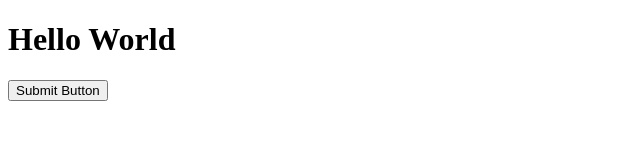
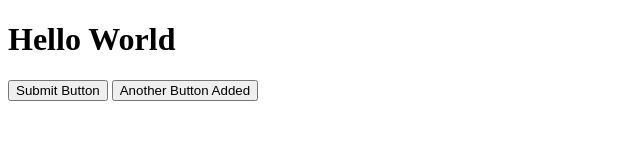
Before and after one commit to ans292lone/gitlearning, a plain HTML site: page index.html in a window 1280 px wide. Shown: the whole page, without its empty margins (0-640 px from the left). Drawn offline with Linux system fonts and the light colour scheme.

Commit message:
Main Updated

```diff
--- a/index.html
+++ b/index.html
@@ -10,5 +10,6 @@
     <h1>Hello World</h1>
 
     <button>Submit Button</button>
+    <button>Another Button Added</button>
 </body>
 </html>
```
